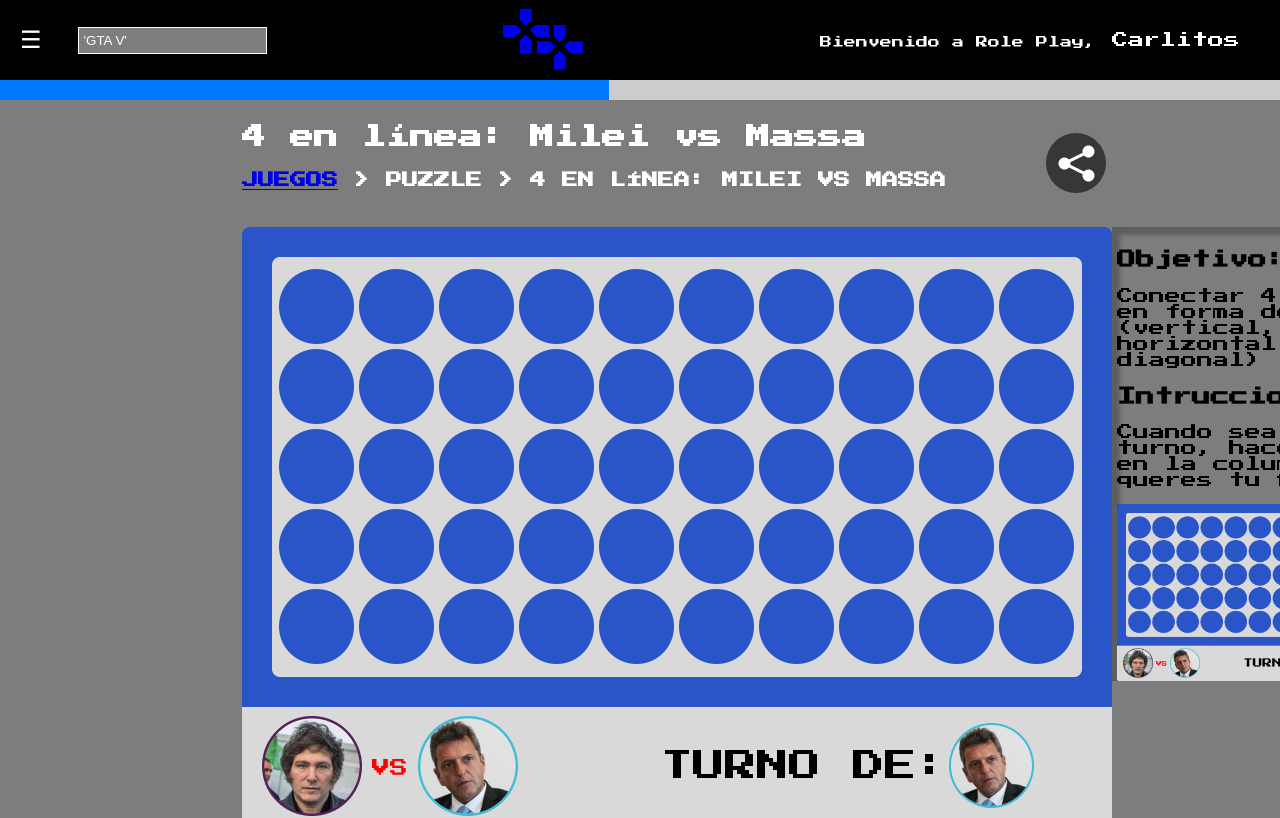
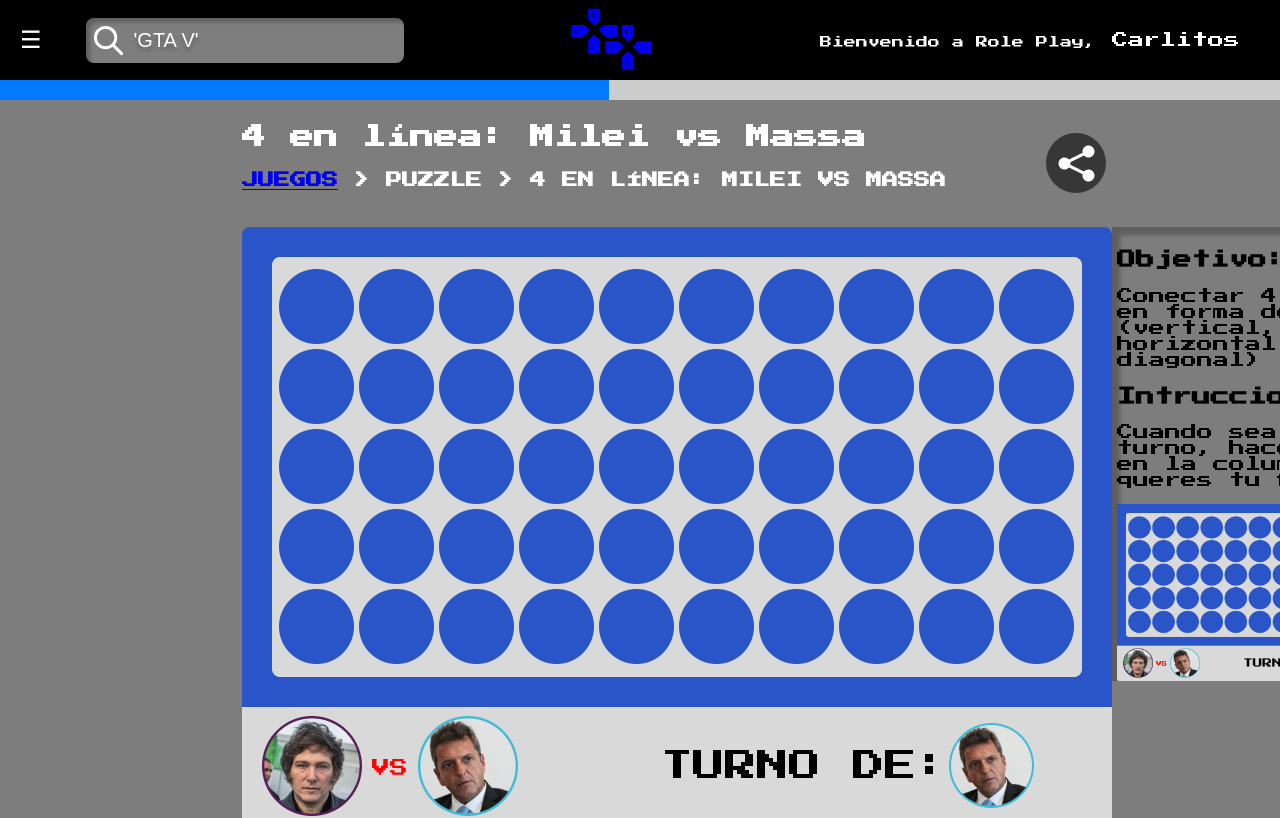
Before and after one commit to RodrigoGorostiague/Tpe-Interfases-Tudai2023, an Angular app in the folder Tpe-RolePLay/: page /4-en-linea in a window 1280 px wide. Shown: the top 818 px of the page. Built offline with nearby package versions, Linux system fonts and the light colour scheme; sample sign-in values are in the browser's storage.

Commit message:
Fix estilos del search-bar

```diff
--- a/Tpe-RolePLay/src/app/shared/components/header/header.component.html
+++ b/Tpe-RolePLay/src/app/shared/components/header/header.component.html
@@ -1,12 +1,15 @@
 <nav class="navbar">
   <div class="left">
-      <button class="menu-button" (click)="toggleMenu()">&#9776;</button>
-      <app-menu [isOpen]="isOpen" [ngClass]="{ 'open': isOpen }"></app-menu>
+    <button class="menu-button" (click)="toggleMenu()">&#9776;</button>
+    <app-menu [isOpen]="isOpen" [ngClass]="{ 'open': isOpen }"></app-menu>
+    <section class="search-bar">
+      <img src="assets/svgs/search.svg">
       <input type="text" class="search-input" placeholder="'GTA V'">
+    </section>
   </div>
   <a href="/home"><i class="icon-group-7 home-link" style="font-size: 60px;"></i></a>
   <div class="right">
-      <span class="user-name"><span style="font-size: 12px;">Bienvenido a Role Play,</span> Carlitos</span>
+    <span class="user-name"><span style="font-size: 12px;">Bienvenido a Role Play,</span> Carlitos</span>
   </div>
 </nav>
 <app-progress-bar [progress]="0"></app-progress-bar>
--- a/Tpe-RolePLay/src/app/shared/components/header/header.component.scss
+++ b/Tpe-RolePLay/src/app/shared/components/header/header.component.scss
@@ -28,32 +28,55 @@
   font-size: 24px;
   cursor: pointer;
   margin-right: 20px;
-  transition: transform 0.3s ease; /* Transición suave en el efecto hover */
+  transition: transform 0.3s ease;
+  /* Transición suave en el efecto hover */
 }
 
 .menu-button:hover {
-  transform: scale(1.2); /* Escala el botón al 120% del tamaño original al hacer hover */
+  transform: scale(1.2);
+  /* Escala el botón al 120% del tamaño original al hacer hover */
 }
 
 
-.home-link{
+.home-link {
   width: 24px;
   height: 24px;
   margin-right: 20px;
   cursor: pointer;
 }
 
+.search-bar {
+  display: flex;
+  align-items: center;
+  border-radius: 8px;
+  background: #7E7E7E;
+  box-shadow: 4px 4px 4px 0px rgba(0, 0, 0, 0.25) inset;
+  padding: 5px;
+  margin-left: 24px;
+}
+
+.search-bar img{
+  width: 35px;
+  height: 35px;
+}
+
 .search-input {
-  background-color: #7E7E7E;
-  border: 1px solid #fff;
-  padding: 5px;
-  margin-left: 16px;
+  background-color: transparent;
+  border: none;
+  margin-left: 8px;
   height: auto;
+  text-shadow: 0px 4px 4px rgba(0, 0, 0, 0.25);
+  font-size: 20px;
+  color: #fff;
+}
+
+.search-input:focus{
+  outline: none;
 }
 .search-input::placeholder {
-  color: #fff; /* Cambia este valor al color que desees para el placeholder */
+  color: #fff;
 }
-/* Estilos para los elementos de la derecha */
+
 .right {
   padding: 10px 20px;
   display: flex;
@@ -69,6 +92,6 @@
   height: 24px;
 }
 
-a:visited{
+a:visited {
   color: white;
 }
```
Also changed, not shown: Tpe-RolePLay/src/assets/svgs/search.svg (added).
